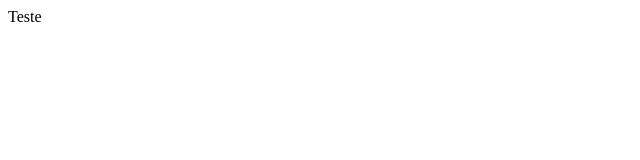
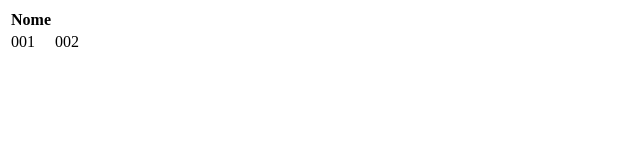
Before and after one commit to FreezerDeChacara/freezerdechacara.github.io, a plain HTML site: page index.html in a window 1280 px wide. Shown: the full height of the page, 0-640 px from the left. Drawn offline with Linux system fonts and the light colour scheme.

Commit message:
Update index.html

```diff
--- a/index.html
+++ b/index.html
@@ -1 +1,20 @@
-<p>Teste</p>
+<!DOCTYPE html>
+<html>
+   <head>
+      <meta charset="utf-8">
+      <meta http-equiv="x-ua-compatible" content="ie=edge">
+   </head>
+   <body>
+      <div>
+        <table>
+        	<tr>
+        		<th>Nome</th>
+        	</tr>
+        	<tr>
+        		<td>001</td>
+        		<td>002</td>
+        	</tr>
+        </table>
+      </div>
+   </body>
+</html>
```
